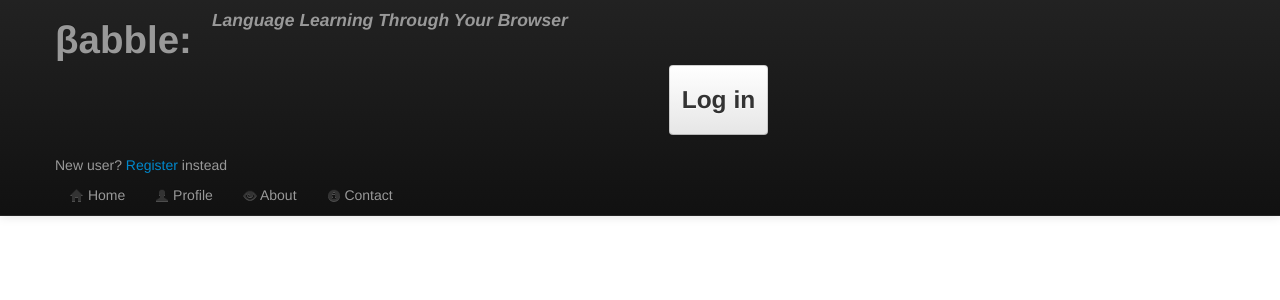
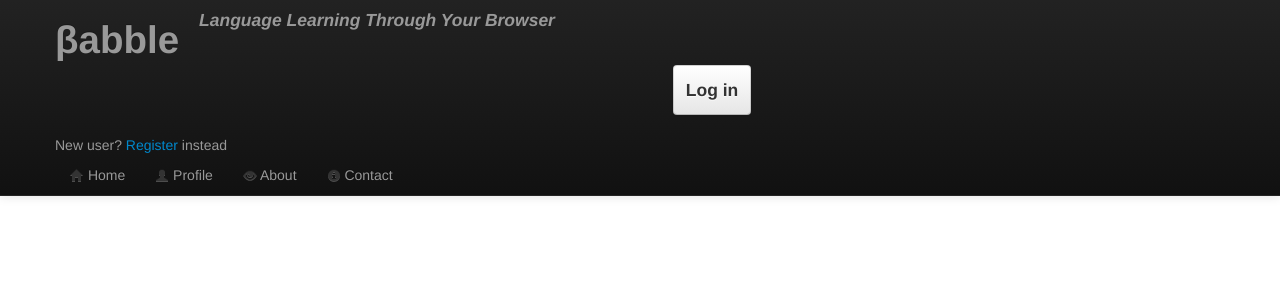
Before and after one commit to ericc6134/WWEB, a Flask app: page / in a window 1280 px wide. Shown: the top 300 px of the page. Run offline with Flask 2, Linux system fonts and the light colour scheme; parts of the project's set-up code (start-up, migrations or seed data) failed here and were passed over.

Commit message:
asthetics

```diff
--- a/ett/templates/about.html
+++ b/ett/templates/about.html
@@ -46,7 +46,7 @@
             <span class="icon-bar"></span>
             <span class="icon-bar"></span>
           </a>
-          <a class="brand" ><h2>About &#946;abble:</h2></font></a>
+          <a class="brand" ><h2>About &#946;abble</h2></font></a>
 
           <p><h5>&#946;abble is a language learning software developed by Wilson Stamm, Eric Cerny, Bernie Birnbaum, and Win Wang at StuyCS.  &#946;abble gradually integrates a foreign language into a browser, so that the user absorbs a foreign vocabulary while surfing the web.</h5></p>
 
--- a/ett/templates/contact.html
+++ b/ett/templates/contact.html
@@ -46,7 +46,7 @@
             <span class="icon-bar"></span>
             <span class="icon-bar"></span>
           </a>
-          <br><a class="brand" ><h2>Contact:</h2></font></a></br>
+          <br><a class="brand" ><h2>Contact</h2></font></a><br>
 
           <p><h4>babble.beta@gmail.com</h4></p>
 
--- a/ett/templates/popup.html
+++ b/ett/templates/popup.html
@@ -46,12 +46,12 @@
             <span class="icon-bar"></span>
             <span class="icon-bar"></span>
           </a>
-          <a class="brand" ><h1>&#946;abble:</h1></font></a>
+          <a class="brand" ><h1>&#946;abble</h1></font></a>
           <h4><i><p>Language Learning Through Your Browser</p></h4></i>
 	  <br>
 
 	  <center>
-	    <a href="login.html" class="btn"><h3>Log in</h3></a>
+	    <a href="login.html" class="btn"><h4>Log in</h4></a>
 	  </center>
 	  <br>
 	  New user? <a href="register.html">Register</a> instead
```
